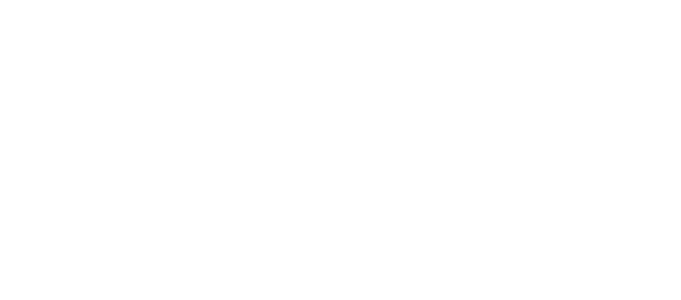
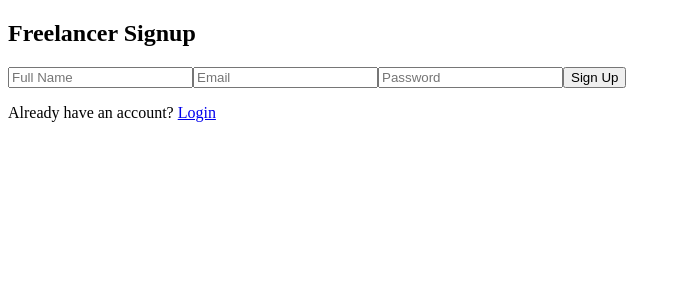
Before and after one commit to Leche90/Ituwangi, a React (Vite) app: page /signup in a window 1280 px wide. Before the commit this address had no page. Shown: the top 300 px of the page, without its empty margins (0-681 px from the left). Built offline with nearby package versions, Linux system fonts and the light colour scheme.

Commit message:
Updated signup and login

```diff
--- a/src/App.jsx
+++ b/src/App.jsx
@@ -3,16 +3,17 @@ import { BrowserRouter as Router, Routes, Route, Navigate } from 'react-router-d
 import FreelancerSignupForm from './components/auth/FreelancerSignupForm';
 import FreelancerLoginForm from './components/auth/FreelancerLoginForm';
 import FreelancerDashboardPage from './pages/freelancer/FreelancerDashboardPage';
-import AuthProvider, { AuthContext } from './context/AuthContext';
+import AuthProvider from './context/AuthContext';
 
 function App() {
     return (
         <AuthProvider>
             <Router>
                 <Routes>
-                    <Route path="/freelancer/signup" element={<FreelancerSignupForm />} />
-                    <Route path="/freelancer/login" element={<FreelancerLoginForm />} />
+                    <Route path="/signup" element={<FreelancerSignupForm />} />
+                    <Route path="/login" element={<FreelancerLoginForm />} />
                     <Route path="/freelancer/dashboard" element={<FreelancerDashboardPage />} />
+                    <Route path="/" element={<Navigate to="/dasboard" />} />
                 </Routes>
             </Router>
         </AuthProvider>
--- a/src/components/auth/FreelancerLoginForm.jsx
+++ b/src/components/auth/FreelancerLoginForm.jsx
@@ -1,6 +1,6 @@
 import React, { useState, useContext } from 'react';
 import { freelancerLogin } from '../../api/freelancerApi';
-import { useNavigate } from 'react-router-dom';
+import { useNavigate, Link } from 'react-router-dom';
 import { AuthContext } from '../../context/AuthContext';
 
 const FreelancerLoginForm = () => {
@@ -39,6 +39,7 @@ const FreelancerLoginForm = () => {
     };
 
     return (
+        <div className='p-6 bg-white rounded shadow-md w-full max-w-md'>
             <form onSubmit={handleSubmit} className="p-6 bg-white rounded shadow-md">
                 <h2 className="text-xl font-bold mb-4">Freelancer Login</h2>
 
@@ -70,6 +71,17 @@ const FreelancerLoginForm = () => {
                     {loading ? "Logging in..." : "Login"}
                 </button>
             </form>
+
+            <div className='mt-4 text-center'>
+                <p className='text-sm text-gray-600'>
+                    Don't have an account?{' '}
+                    <Link to="/signup"
+                    className='text-blue-600 hover:text-blue-800 font-medium'>
+                        Sign Up
+                    </Link>
+                </p>
+            </div>
+        </div>
     );
 };
 
--- a/src/components/auth/FreelancerSignupForm.jsx
+++ b/src/components/auth/FreelancerSignupForm.jsx
@@ -1,6 +1,7 @@
 import React, { useState } from 'react';
 import { freelancerSignup } from '../../api/freelancerApi';
-import { useNavigate } from 'react-router-dom';
+import { useNavigate, Link } from 'react-router-dom';
+import { AuthContext } from '../../context/AuthContext';
 
 const FreelancerSignupForm = () => {
     const navigate = useNavigate();
@@ -27,17 +28,22 @@ const FreelancerSignupForm = () => {
 
         try {
             await freelancerSignup(formData);
-            navigate('/freelancer/login');
+            navigate('/login');
         } catch (err) {
+            if (err.response?.status === 409) {
+                setError("Email already exists. Please use a different email or login.");
+            } else {
                 setError(err.message || "Signup failed. Please try again");
+            }
         } finally {
             setLoading(false);
         }
     };
 
     return (
-        <form onSubmit={handleSubmit} className="p-6 bg-white rounded shadow-md">
-            <h2 classname="text-xl font-bold mb-4">Freelancer Signup</h2>
+        <div className='p-6 bg-white rounded shadow-md w-full max-w-md'>
+            <form onSubmit={handleSubmit}>
+                <h2 className="text-xl font-bold mb-4">Freelancer Signup</h2>
 
                 {error && <p className='text-red-500 text-sm mb-3'>{error}</p>}
 
@@ -76,6 +82,18 @@ const FreelancerSignupForm = () => {
                     {loading ? "Signing Up..." : "Sign Up"}
                 </button>
             </form>
+
+            {/* Already have an account */}
+            <div className='mt-4 text-center'>
+                <p className='text-sm text-gray-600'>
+                    Already have an account?{ ' ' }
+                    <Link to="/login"
+                    className='text-blue-600 hover:-text-800 font-medium'>
+                        Login
+                    </Link>
+                </p>
+            </div>
+        </div>
     );
 };
 
--- a/src/pages/freelancer/FreelancerDashboardPage.jsx
+++ b/src/pages/freelancer/FreelancerDashboardPage.jsx
@@ -8,7 +8,7 @@ const FreelancerDashboardPage = () => {
 
     const handleLogout = () => {
         logout();
-        navigate('/freelancer/login');
+        navigate('/login');
     };
 
     return (
```
Also changed, not shown: src/pages/freelancer/auth/FreelancerLogin.jsx (+12 -0 lines), src/pages/freelancer/auth/FreelancerSignup.jsx (+12 -0 lines). Lines whose indentation alone changed are shown as unchanged.
